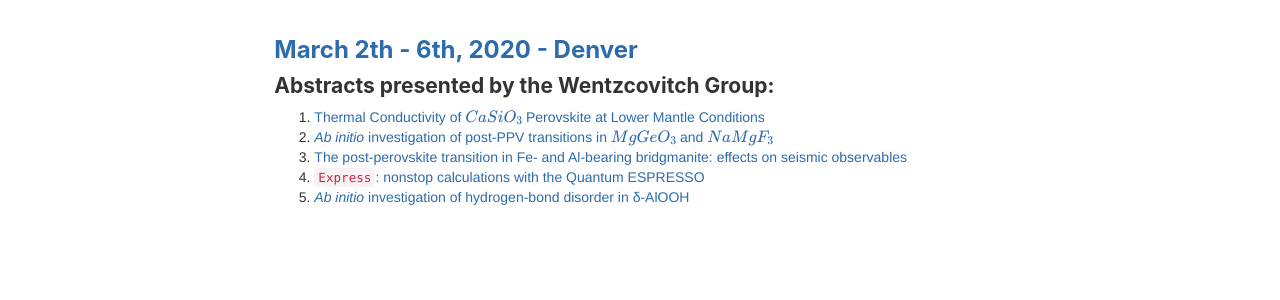
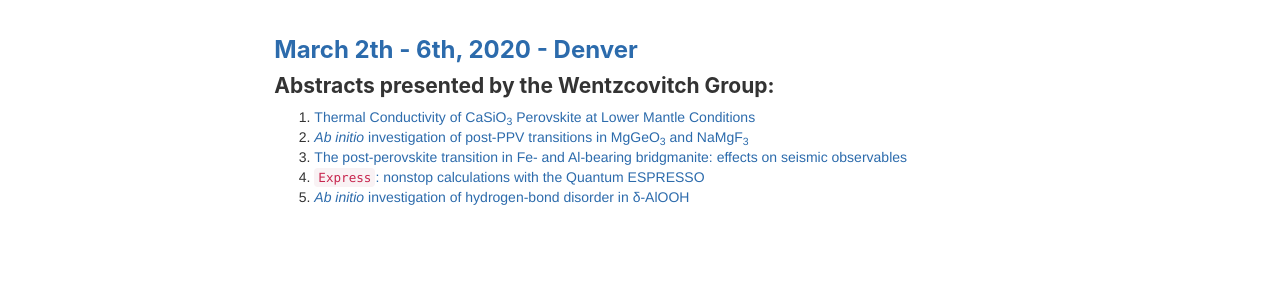
Before and after one commit to mineralcloud/mineralcloud.github.io, a Jekyll site: the page built from _posts/events/2020-03-10-APSMarchMeeting.md, in a window 1280 px wide and 965 px high. Shown: the part 308-608 px from the top of the window. Built offline with Jekyll 4.4.1, drawn with Linux system fonts in a browser that asks for light colours; formulas are drawn with MathJax 3.

Commit message:
revise subs

```diff
--- a/_posts/events/2020-03-10-APSMarchMeeting.md
+++ b/_posts/events/2020-03-10-APSMarchMeeting.md
@@ -11,8 +11,8 @@ header-img: img/events/20-02-11-APS2020.png
 
 #### Abstracts presented by the Wentzcovitch Group:
 
-1. [Thermal Conductivity of $CaSiO_3$ Perovskite at Lower Mantle Conditions](http://meetings.aps.org/Meeting/MAR20/Session/J40.12){:target="_blank"}
-2. [_Ab initio_ investigation of post-PPV transitions in $MgGeO_3$ and $NaMgF_3$](http://meetings.aps.org/Meeting/MAR20/Session/J40.2){:target="_blank"}
+1. [Thermal Conductivity of CaSiO<sub>3</sub> Perovskite at Lower Mantle Conditions](http://meetings.aps.org/Meeting/MAR20/Session/J40.12){:target="_blank"}
+2. [_Ab initio_ investigation of post-PPV transitions in MgGeO<sub>3</sub> and NaMgF<sub>3</sub>](http://meetings.aps.org/Meeting/MAR20/Session/J40.2){:target="_blank"}
 3. [The post-perovskite transition in Fe- and Al-bearing bridgmanite: effects on seismic observables](http://meetings.aps.org/Meeting/MAR20/Session/J40.4){:target="_blank"}
 4. [``Express``: nonstop calculations with the Quantum ESPRESSO](http://meetings.aps.org/Meeting/MAR20/Session/J40.6){:target="_blank"}
 5. [_Ab initio_ investigation of hydrogen-bond disorder in δ-AlOOH](http://meetings.aps.org/Meeting/MAR20/Session/J40.11){:target="_blank"}
```
Also changed, not shown: _posts/events/2017-12-16-AGUFallMeeting.md (+1 -1 lines), _posts/events/2018-03-10-APSMarchMeeting.md (+2 -2 lines), _posts/events/2019-03-10-APSMarchMeeting.md (+1 -1 lines), _posts/events/2019-12-30-AGUFallMeeting.md (+1 -1 lines).
